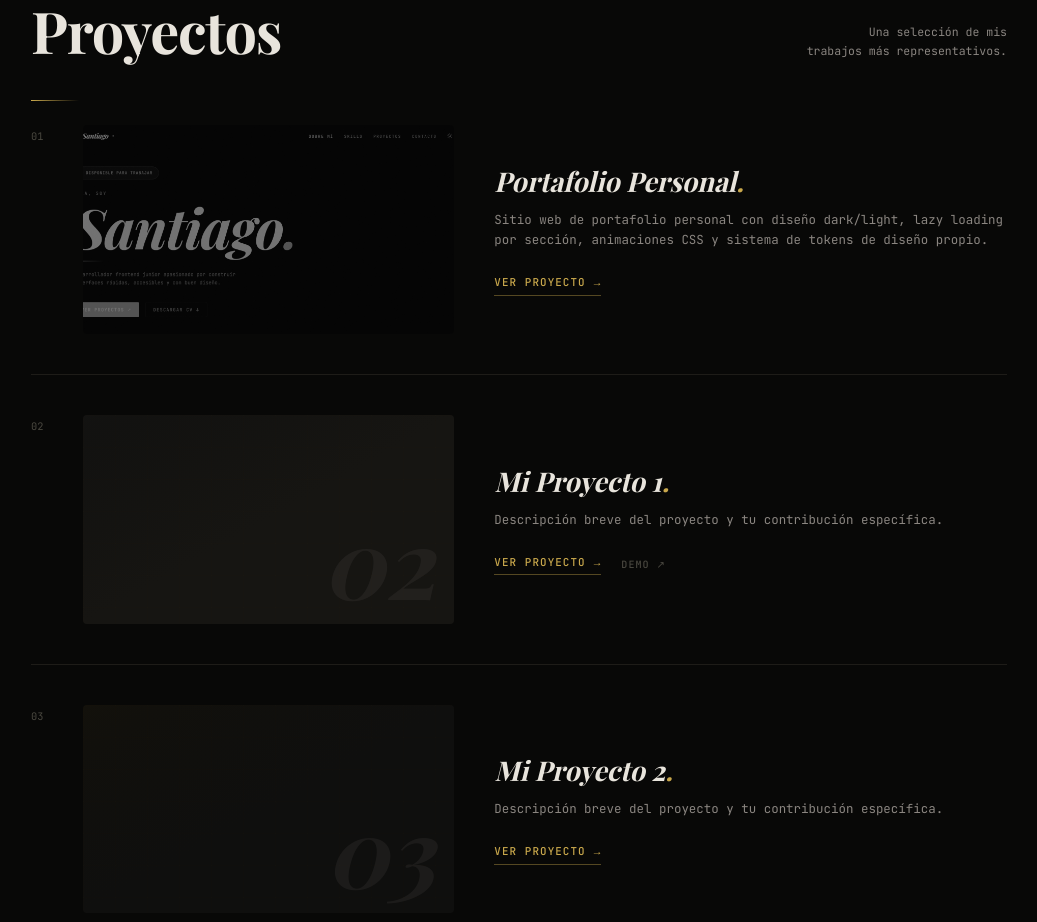
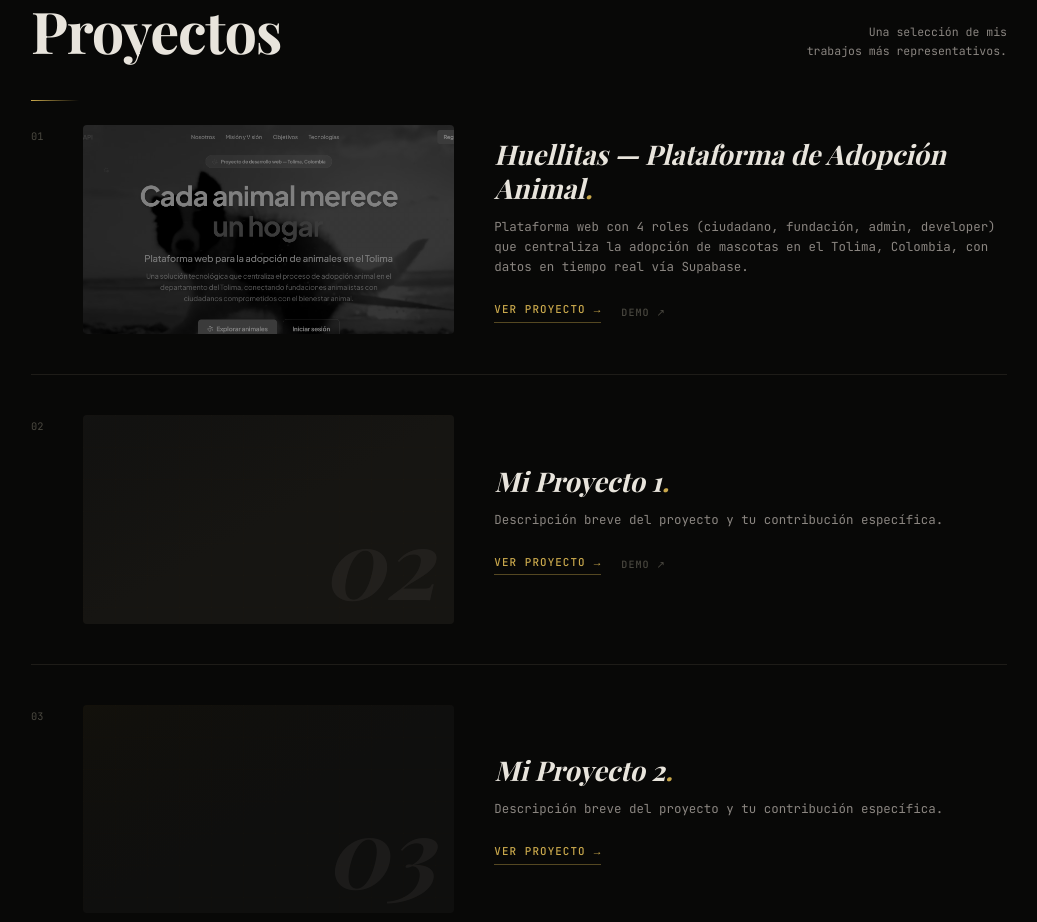
Before and after one commit to MurilloR11/MurilloR11.github.io, a React (Vite) app: page / in a window 1280 px wide. Shown: the part 1620-2542 px from the top of the page, without its empty margins (121-1158 px from the left). Built offline with nearby package versions, Linux system fonts and the light colour scheme; a web font is replaced by a local one.

Commit message:
feat(projects): agregar proyecto Huellitas y quitar Portafolio Personal

```diff
--- a/src/features/projects/projects.data.ts
+++ b/src/features/projects/projects.data.ts
@@ -1,54 +1,66 @@
-import portafolioImage from '@assets/portafolio-image.png';
+import huellitasImage from '@assets/huellitas-image.png';
 import { type Project } from './projects.types';
 
 export const PROJECTS: Project[] = [
   {
-    id: 'portafolio-frontend',
-    title: { es: 'Portafolio Personal', en: 'Personal Portfolio' },
+    id: 'huellitas',
+    title: { es: 'Huellitas — Plataforma de Adopción Animal', en: 'Huellitas — Animal Adoption Platform' },
     description: {
-      es: 'Sitio web de portafolio personal con diseño dark/light, lazy loading por sección, animaciones CSS y sistema de tokens de diseño propio.',
-      en: 'Personal portfolio website with dark/light design, per-section lazy loading, CSS animations, and a custom design token system.',
+      es: 'Plataforma web con 4 roles (ciudadano, fundación, admin, developer) que centraliza la adopción de mascotas en el Tolima, Colombia, con datos en tiempo real vía Supabase.',
+      en: 'A web platform with 4 roles (citizen, foundation, admin, developer) that centralizes pet adoption in Tolima, Colombia, with real-time data via Supabase.',
     },
     longDescription: {
       es:
-        'Portafolio construido desde cero como una single-page application, pensado para cargar rápido y sentirse cuidado en cada detalle. ' +
-        'Cada sección (Skills, Proyectos, Contacto) se divide con React.lazy y Suspense para mantener el bundle inicial ligero, mientras que ' +
-        'un sistema de tokens de diseño propio en CSS custom properties resuelve el soporte de tema claro/oscuro sin duplicar estilos. ' +
-        'La tipografía combina una serif itálica para los títulos con una monoespaciada para el resto de la interfaz, buscando una identidad ' +
-        'visual propia en vez de una plantilla genérica de SaaS.',
+        'Huellitas conecta fundaciones animalistas con ciudadanos del Tolima, centralizando todo el proceso de adopción: desde el registro ' +
+        'del animal por parte de la fundación hasta la entrega final al adoptante. La plataforma maneja cuatro roles con flujos y paneles ' +
+        'completamente distintos: el ciudadano explora mascotas con filtros en tiempo real y aplica mediante un formulario multi-paso con ' +
+        'carga de documentos; la fundación gestiona su inventario de animales, revisa solicitudes y programa visitas de verificación; el ' +
+        'admin supervisa fundaciones, usuarios y mascotas del sistema completo con analíticas y logs de auditoría; y el developer consume una ' +
+        'API REST pública propia mediante API keys, con documentación interactiva vía Swagger UI. La autenticación corre sobre Supabase con ' +
+        'JWT, MFA por TOTP y códigos de respaldo, mientras que las actualizaciones de disponibilidad de mascotas y notificaciones llegan en ' +
+        'tiempo real por suscripciones a Supabase Realtime. El frontend consume un backend propio en Flask + PostgreSQL a través de un ' +
+        'cliente Axios con interceptores JWT.',
       en:
-        'A portfolio built from scratch as a single-page application, designed to load fast and feel considered in every detail. Each ' +
-        'section (Skills, Projects, Contact) is split with React.lazy and Suspense to keep the initial bundle light, while a custom design ' +
-        'token system in CSS custom properties handles light/dark theme support without duplicating styles. The typography combines an ' +
-        'italic serif for headings with a monospace typeface for the rest of the interface, aiming for its own visual identity instead of a ' +
-        'generic SaaS template.',
+        'Huellitas connects animal welfare foundations with citizens in Tolima, centralizing the entire adoption process: from a foundation ' +
+        'registering an animal to the final handoff to the adopter. The platform handles four roles with completely distinct flows and ' +
+        'dashboards: citizens explore pets with real-time filters and apply through a multi-step form with document uploads; foundations ' +
+        'manage their animal inventory, review requests, and schedule verification visits; admins oversee foundations, users, and pets ' +
+        'system-wide with analytics and audit logs; and developers consume a public REST API via API keys, backed by interactive Swagger UI ' +
+        'docs. Authentication runs on Supabase with JWT, TOTP-based MFA, and backup codes, while pet availability updates and notifications ' +
+        'arrive in real time through Supabase Realtime subscriptions. The frontend talks to a custom Flask + PostgreSQL backend through an ' +
+        'Axios client with JWT interceptors.',
     },
-    tags: ['React', 'TypeScript', 'Vite', 'TailwindCSS'],
+    tags: ['React', 'TypeScript', 'Supabase', 'TanStack Query'],
     stack: [
-      'React', 'TypeScript', 'Vite', 'Tailwind CSS', 'React Router',
-      'ESLint', 'Prettier', 'Vitest', 'Testing Library',
+      'React', 'TypeScript', 'Vite', 'Tailwind CSS', 'React Router', 'TanStack Query',
+      'Supabase', 'Zod', 'Radix UI', 'Axios', 'Vitest', 'Playwright',
     ],
     notes: {
       es: [
-        'Tema claro/oscuro sin duplicar estilos: los colores viven como CSS custom properties en un único lugar, y una clase .dark en el ' +
-          'elemento raíz alterna el set de variables — ningún componente necesita estilos condicionales por tema.',
-        'Carga por secciones: todo lo que está debajo del Hero se divide con React.lazy y Suspense, así el bundle inicial solo incluye lo ' +
-          'que se ve en el primer scroll y el resto se descarga bajo demanda.',
-        'Identidad tipográfica propia: una serif itálica para los títulos combinada con una monoespaciada para el resto de la interfaz, ' +
-          'en vez de una tipografía sans genérica, para evitar el aspecto de plantilla SaaS.',
+        'Cuatro roles con guards de ruta propios: ciudadano, fundación, admin y developer tienen paneles, navegación y permisos ' +
+          'completamente separados, con estados intermedios como fundación "pendiente de aprobación" o "rechazada".',
+        'Tiempo real sin polling: disponibilidad de mascotas, nuevas solicitudes y notificaciones se actualizan vía suscripciones a ' +
+          'Supabase Realtime en vez de refrescar manualmente o hacer polling al backend.',
+        'Portal de developer con API pública: creación y revocación de API keys, métricas de uso (llamadas, errores, códigos de estado) y ' +
+          'documentación interactiva con Swagger UI generada desde una especificación OpenAPI propia.',
+        'Seguridad reforzada en cuenta de usuario: cambio de contraseña, autenticación de dos factores por TOTP y códigos de respaldo para ' +
+          'recuperación, todo integrado con Supabase Auth.',
       ],
       en: [
-        'Light/dark theme without duplicating styles: colors live as CSS custom properties in a single place, and a .dark class on the ' +
-          'root element swaps the variable set — no component needs conditional theme styles.',
-        "Section-based code splitting: everything below the Hero is split with React.lazy and Suspense, so the initial bundle only " +
-          "includes what's visible on first scroll and the rest loads on demand.",
-        'A typographic identity of its own: an italic serif for headings combined with a monospace typeface for the rest of the UI, ' +
-          'instead of a generic sans font, to avoid the generic SaaS-template look.',
+        'Four roles with their own route guards: citizen, foundation, admin, and developer have fully separate dashboards, navigation, and ' +
+          'permissions, including intermediate states like a foundation "pending approval" or "rejected".',
+        'Real-time without polling: pet availability, new requests, and notifications update via Supabase Realtime subscriptions instead of ' +
+          'manual refreshes or backend polling.',
+        'Developer portal with a public API: API key creation and revocation, usage metrics (calls, errors, status codes), and interactive ' +
+          'Swagger UI docs generated from a custom OpenAPI spec.',
+        'Hardened account security: password changes, TOTP-based two-factor authentication, and backup codes for recovery, all integrated ' +
+          'with Supabase Auth.',
       ],
     },
-    category: 'frontend',
-    githubUrl: 'https://github.com/MurilloR11/portafolio-version-1',
-    thumbnail: portafolioImage,
+    category: 'fullstack',
+    githubUrl: 'https://github.com/MurilloR11/huellitas-frontend',
+    liveUrl: 'https://huellitas-frontend-gamma.vercel.app/',
+    thumbnail: huellitasImage,
   },
   {
     id: 'project-1',
```
Also changed, not shown: src/assets/huellitas-image.png (added).
